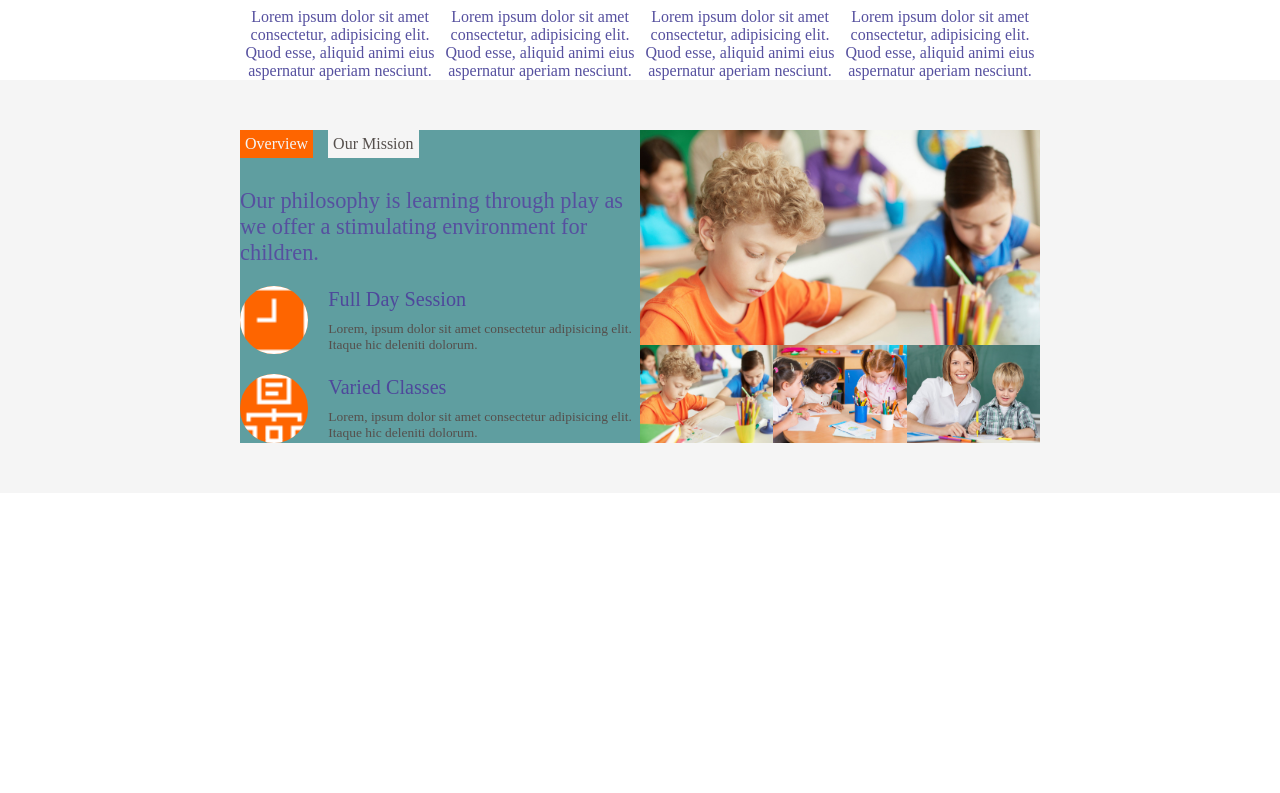
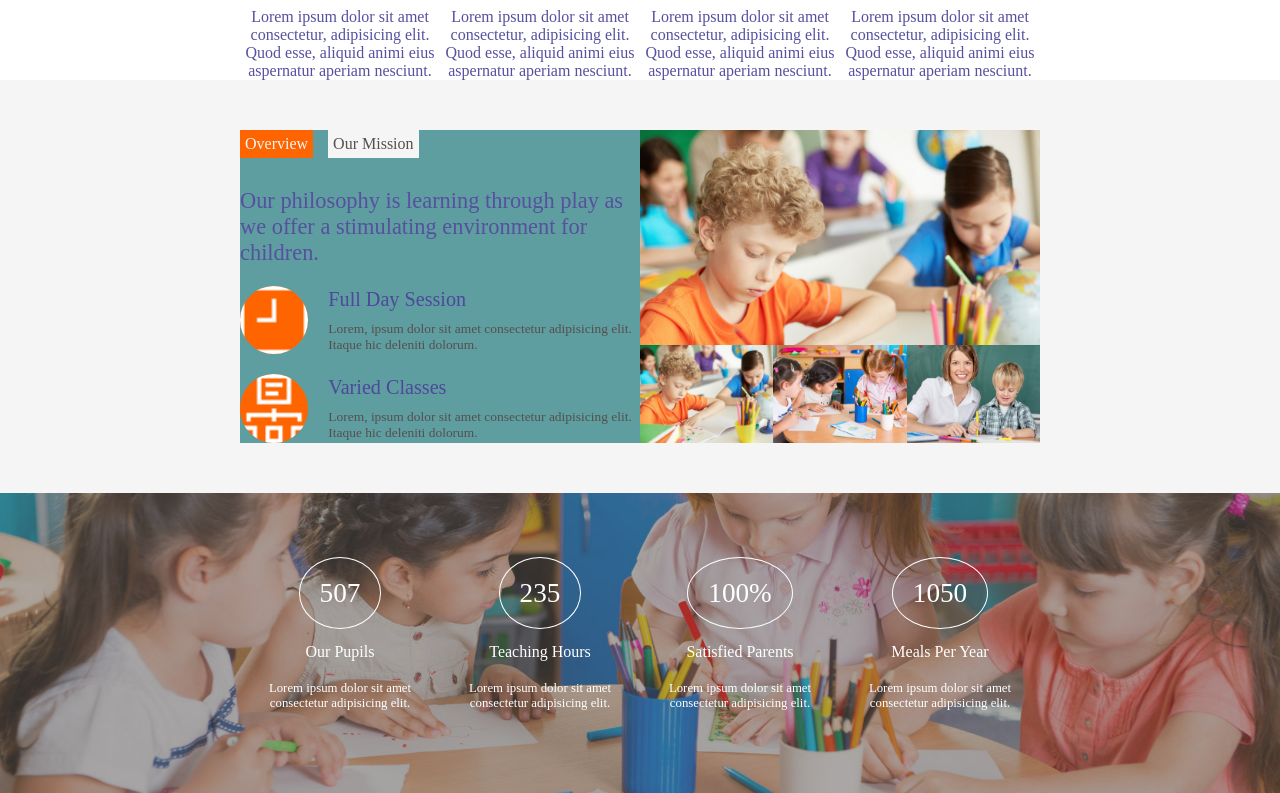
Before and after one commit to AlessandroRamoni/proj-html-vuejs, a Vue app: page / in a window 1280 px wide. Shown: the part 807-1600 px from the top of the page. Before the commit the page ends 1300 px from the top, so only its background shows below. Built offline with nearby package versions, Linux system fonts and the light colour scheme.

Commit message:
create statistic component

```diff
--- a/src/App.vue
+++ b/src/App.vue
@@ -3,6 +3,7 @@
     <NavComponent />
     <HeaderComponent />
     <MainComponent />
+    <StatisticsComponent />
   </div>
 </template>
 
@@ -10,6 +11,7 @@
 import NavComponent from "@/components/NavComponent.vue";
 import HeaderComponent from "@/components/HeaderComponent.vue";
 import MainComponent from "@/components/MainComponent.vue";
+import StatisticsComponent from "@/components/StatisticsComponent.vue";
 
 export default {
   name: "App",
@@ -17,6 +19,7 @@ export default {
     NavComponent,
     HeaderComponent,
     MainComponent,
+    StatisticsComponent,
   },
 };
 </script>
--- /dev/null
+++ b/src/components/StatisticsComponent.vue
@@ -0,0 +1,67 @@
+<template>
+  <div id="contenitore-immagine">
+    <div id="contenitore">
+      <div class="statistiche">
+        <span>507</span>
+        <h3>Our Pupils</h3>
+        <p>Lorem ipsum dolor sit amet consectetur adipisicing elit.</p>
+      </div>
+      <div class="statistiche">
+        <span>235</span>
+        <h3>Teaching Hours</h3>
+        <p>Lorem ipsum dolor sit amet consectetur adipisicing elit.</p>
+      </div>
+      <div class="statistiche">
+        <span>100%</span>
+        <h3>Satisfied Parents</h3>
+        <p>Lorem ipsum dolor sit amet consectetur adipisicing elit.</p>
+      </div>
+      <div class="statistiche">
+        <span>1050</span>
+        <h3>Meals Per Year</h3>
+        <p>Lorem ipsum dolor sit amet consectetur adipisicing elit.</p>
+      </div>
+    </div>
+  </div>
+</template>
+
+<script>
+export default {
+  name: "StatisticsComponent",
+};
+</script>
+
+<style scoped lang="scss">
+#contenitore-immagine {
+  background-image: url(../assets/img/parallax_01.jpg);
+  background-repeat: no-repeat;
+  background-size: cover;
+  background-position: center center;
+  height: 300px;
+  #contenitore {
+    display: flex;
+    align-items: center;
+    margin: 0 auto;
+    max-width: 800px;
+    padding-top: 80px;
+  }
+  .statistiche {
+    color: #ffffff;
+    text-align: center;
+    span {
+      border: 1px solid #ffffff;
+      border-radius: 50%;
+      padding: 20px;
+      line-height: 40px;
+      font-size: 1.7em;
+    }
+    h3 {
+      padding-top: 30px;
+    }
+    p {
+      padding-top: 20px;
+      font-size: 0.8em;
+    }
+  }
+}
+</style>
```
